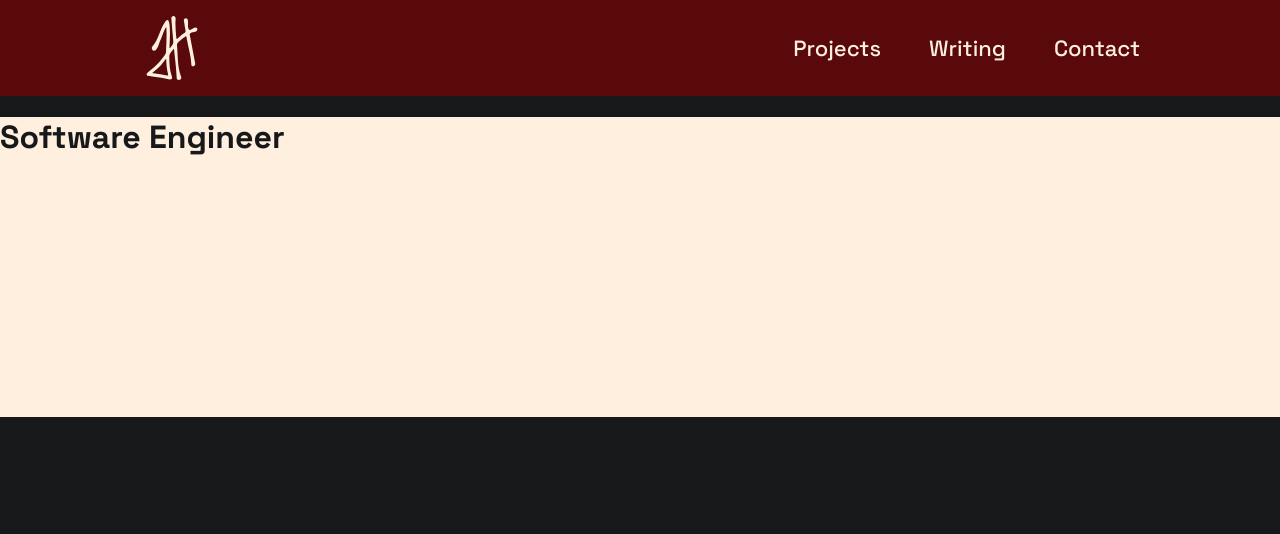
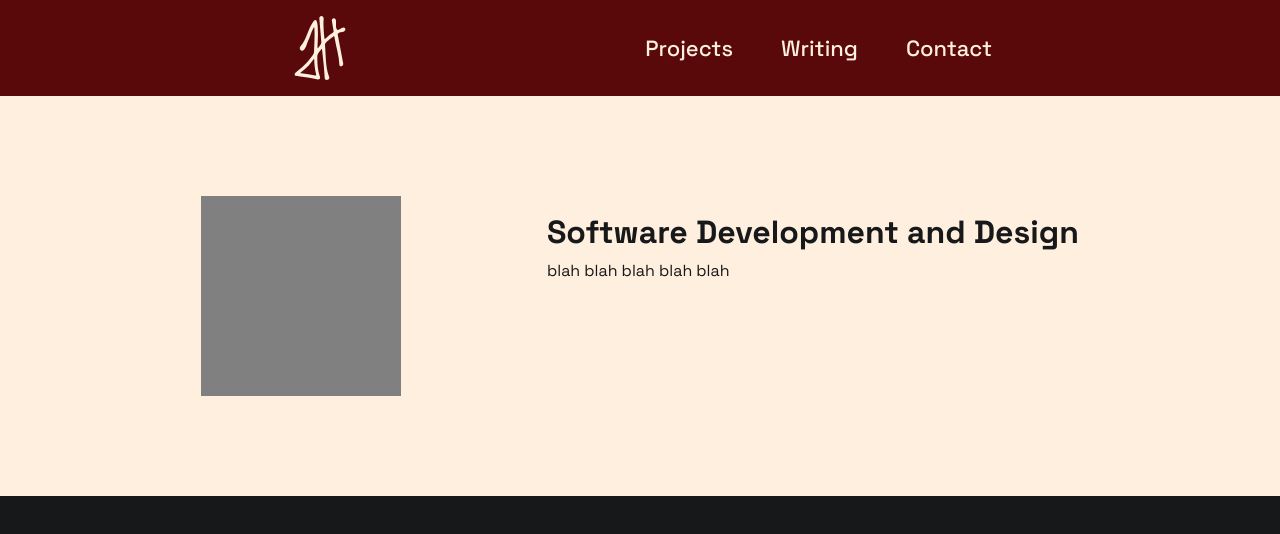
Before and after one commit to huck1ns/portfolio, a plain HTML site: page index.html in a window 1280 px wide. Drawn offline with Linux system fonts and the light colour scheme.

Commit message:
flesh out hero slightly

```diff
--- a/index.html
+++ b/index.html
@@ -21,8 +21,16 @@
             </div>
         </div>
     </div>
-    <div id="hero" class = "text">
-        <h1 class = "hero-text">Software Engineer</h1>
+    <div class = "site-hero">
+        <div id="hero" >
+            <div id = "placeholder">
+
+            </div>
+            <div class = "text">
+                <h1>Software Development and Design</h1>
+                <p >blah blah blah blah blah </p>
+            </div>
+        </div>
     </div>
 </body>
 </html>
--- a/styles.css
+++ b/styles.css
@@ -15,7 +15,7 @@ body {
     justify-content: space-between;
     align-items: center;
     padding: 16px;
-    max-width: 1000px;
+    max-width: 55%;
     margin: auto;
 
 }
@@ -24,6 +24,10 @@ body {
     display: flex;
     gap: 48px
 
+}
+
+h1, p {
+    margin: 0;
 }
 
 a {
@@ -39,16 +43,35 @@ a {
     font-style: normal;
 }
 
-#hero {
-    margin: 0;
-    padding: 0;
+.site-hero {
     background-color: #FFEFDE;
     width: 100%;
-    min-height: 300px;
+    min-height: 400px;
 }
 
-.hero-text {
-    color: #17181a
+#hero {
+    display: flex;
+    margin: auto;
+    justify-content: space-around;
+    padding: 0;
+    max-width: 80%;
+    margin: auto;
+}
+
+#hero .text {
+    display: flex;
+    color: #17181a;
+    flex-direction: column;
+    justify-content: center;
+    gap: 8px;
+
+}
+
+#placeholder {
+    height: 200px;
+    width: 200px;
+    background-color: gray;
+    margin-top: 100px;
 }
 
 .space-grotesk {
```
